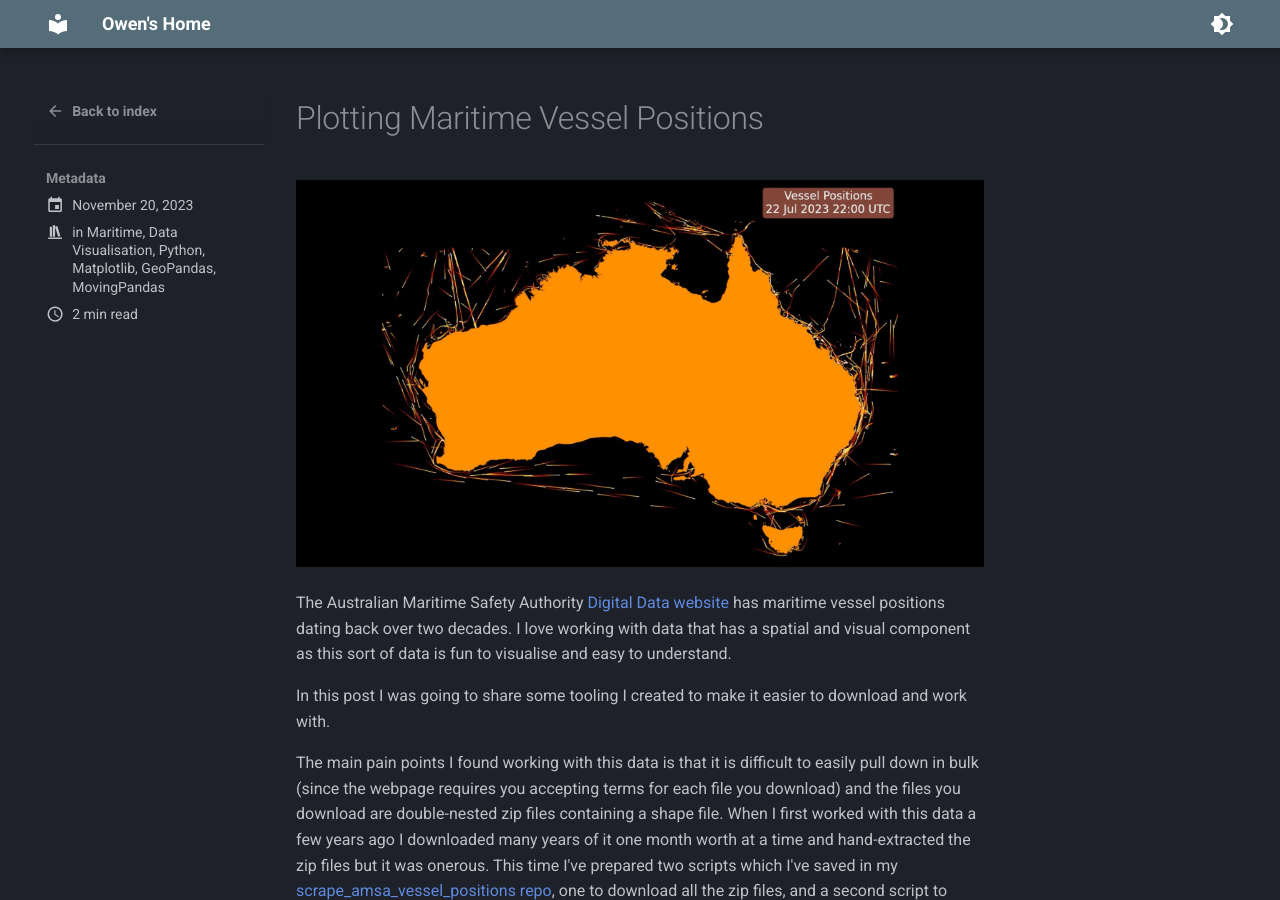
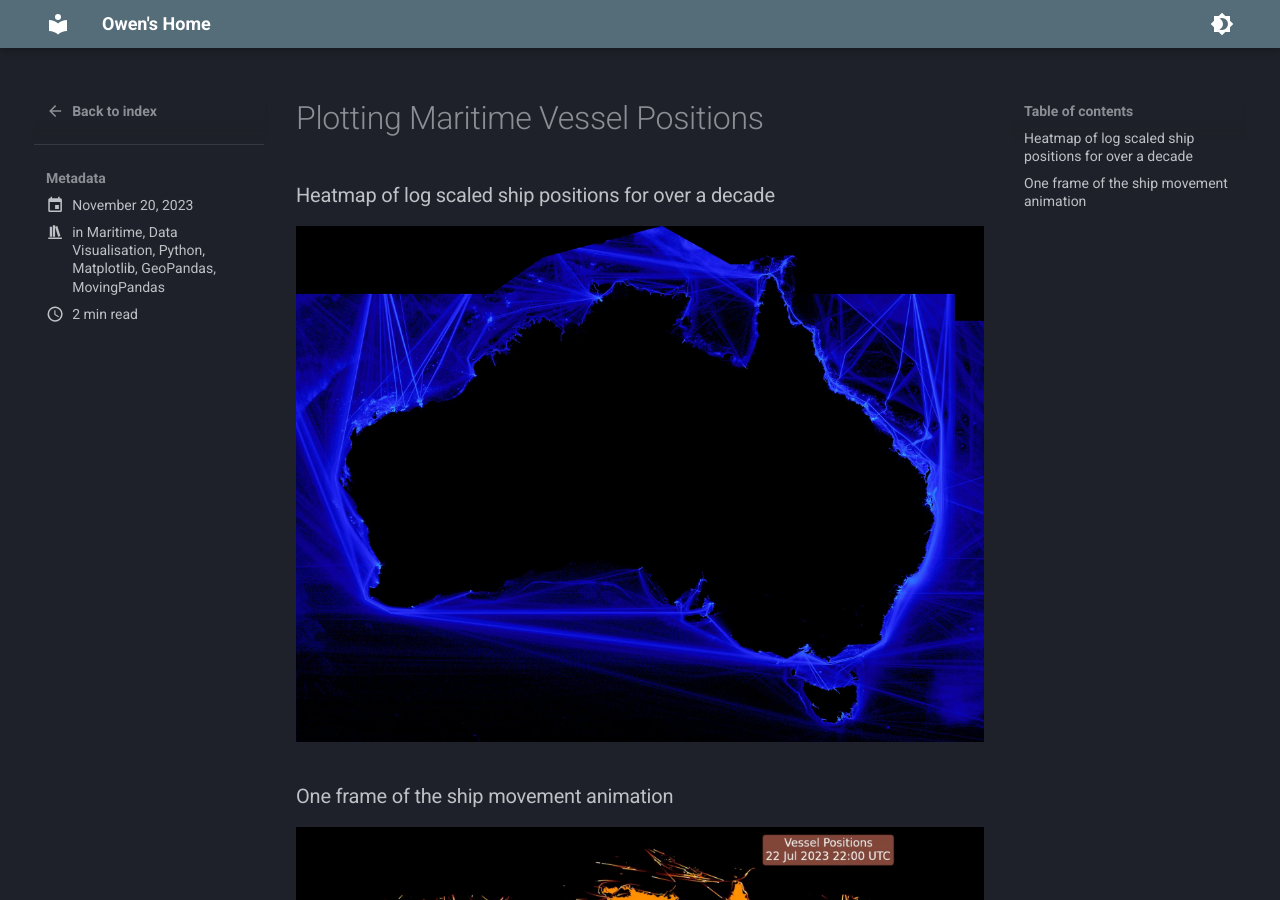
Before and after one commit to owenlamont/home, an MkDocs documentation site: the page built from docs/blog/posts/amsa_vessel_positions.md, in a window 1280 px wide and 900 px high. Built offline with MkDocs 1.6.1 and Material for MkDocs 9.7.7, drawn with Linux system fonts in a browser that asks for light colours.

Commit message:
Add image to Maritime Vessel Positions blog post
A new image has been added to the 'Plotting Maritime Vessel Positions' blog post showing a heatmap of log scaled ship positions spanning more than a decade.

```diff
--- a/docs/blog/posts/amsa_vessel_positions.md
+++ b/docs/blog/posts/amsa_vessel_positions.md
@@ -7,6 +7,12 @@ title: Plotting Australian Maritime Safety Authority Vessel Positions
 date: 2023-11-20
 ---
 # Plotting Maritime Vessel Positions
+
+### Heatmap of log scaled ship positions for over a decade
+
+![Martime Vessel Position Heatmap](../../img/ship_movement_heatmap_2048_1536_kbc.webp)
+
+### One frame of the ship movement animation
 
 ![Maritime Vessel Positions](../../img/amsa_vessel_locations.webp)
 
```
Also changed, not shown: docs/img/ship_movement_heatmap_2048_1536_kbc.webp (added).
